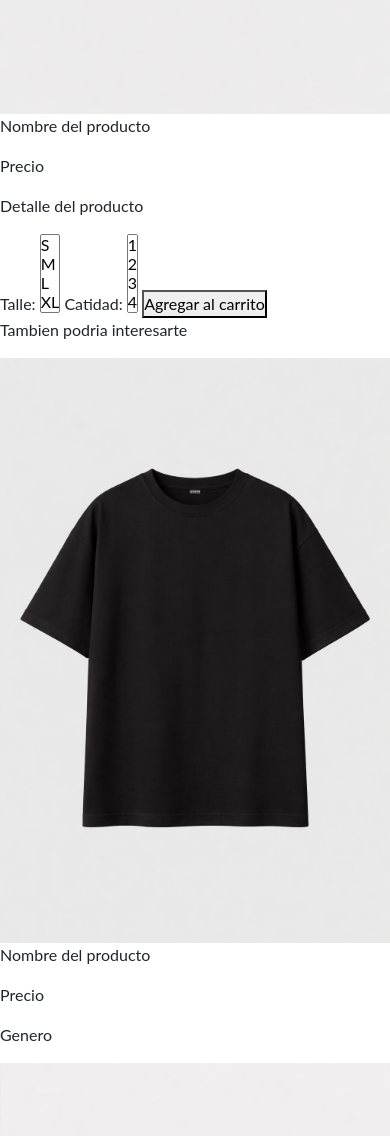
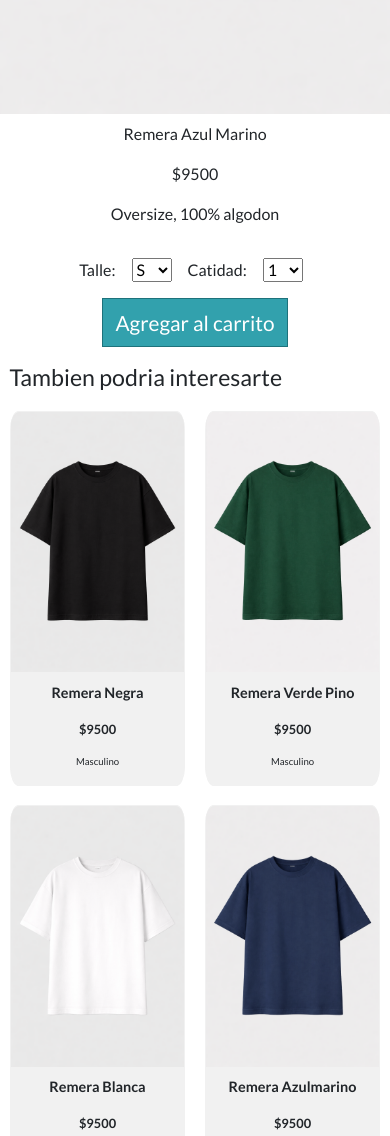
Before and after one commit to Shaihueque/Newen, a website: page pages/detalleDelProducto.html in a window 390 px wide. Shown: the part 527-1663 px from the top of the page. Drawn offline with nearby package versions, Linux system fonts and the light colour scheme.

Commit message:
se agrego detalle del producto en scss, con su respectivo responsive y corrigio mayuscula en secciones

```diff
--- a/pages/detalleDelProducto.html
+++ b/pages/detalleDelProducto.html
@@ -4,7 +4,7 @@
     <meta charset="UTF-8">
     <meta name="viewport" content="width=device-width, initial-scale=1.0">
     <link href="https://cdn.jsdelivr.net/npm/bootstrap@5.3.8/dist/css/bootstrap.min.css" rel="stylesheet" integrity="sha384-sRIl4kxILFvY47J16cr9ZwB07vP4J8+LH7qKQnuqkuIAvNWLzeN8tE5YBujZqJLB" crossorigin="anonymous">
-    <link rel="stylesheet" href="../css/style.css" />
+    <link rel="stylesheet" href="../css/main.css" />
     <title>Detalle del producto</title>
 </head>
 <body>
@@ -86,19 +86,21 @@
     </header>
 
     <main>
-        <section>
-            <div>
-                <div>
+        <section class="seccionProductoElegido">
+            <div class="contenedorDelProducto">
+                <div class="contenedorImgDetailProduct">
                     <img src="../Assest/img/remera_oversize_azulmarino.png" alt="Remera Oversize Azul Marino">
                 </div>
-                <div>
-                    <p>Nombre del producto</p>
-                    <p>Precio</p>
-                    <p>Detalle del producto</p>
+                <div class="contenedorDetailySeleccyBtn">
+                    <div class="detallesDelProducto">
+                        <p>Remera Azul Marino</p>
+                        <p>$9500</p>
+                        <p>Oversize, 100% algodon</p>
                     </div>
-                <div>
+                    <div class="contenedorSeleccionesyBtn">
+                        <div class="contenedorSelecciones">
                             <label>Talle:</label>
-                    <select multiple>
+                            <select class="selectores">
                                 <option value="S">S</option>
                                 <option value="M">M</option>
                                 <option value="L">L</option>
@@ -106,39 +108,63 @@
                             </select>
 
                             <label>Catidad:</label>
-                    <select multiple>
+                            <select class="selectores">
                                 <option value="1">1</option>
                                 <option value="2">2</option>
                                 <option value="3">3</option>
                                 <option value="4">4</option>
                                 <option value="5">5</option>
                             </select>
+                        </div>
 
-                    <button type="submit">Agregar al carrito</button>
+                        <button type="submit" class="btn-agregarCarrito">Agregar al carrito</button>
+                    </div>
                 </div>
             </div>
         </section>
 
-        <section>
-            <p>Tambien podria interesarte</p>
+        <h3 class="nombreSeccion">Tambien podria interesarte</h3>
 
-            <div>
-                    <div>
+        <section class="seccionCards">
+
+                <div class="cards card1">
+                    <div class="contenedorImgCard">
                         <img src="../Assest/img/remera_oversize_negra.png" alt="Remera Oversize Negra">
                     </div>
-                    <div>
-                        <p>Nombre del producto</p>
-                        <p>Precio</p>
-                        <p>Genero</p>
+                    <div class="contenedorDescripcion">
+                        <p class="nameProducto">Remera Negra</p>
+                        <p class="priceProducto">$9500</p>
+                        <p class="generoProducto">Masculino</p>
                     </div>
-
-                     <div>
+                </div>
+                <div class="cards card2">
+                     <div class="contenedorImgCard">
                         <img src="../Assest/img/remera_oversize_verdepino.png" alt="Remera Oversize Verde pino">
                     </div>
-                    <div>
-                        <p>Nombre del producto</p>
-                        <p>Precio</p>
-                        <p>Genero</p>
+                    <div class="contenedorDescripcion">
+                        <p class="nameProducto">Remera Verde Pino</p>
+                        <p class="priceProducto">$9500</p>
+                        <p class="generoProducto">Masculino</p>
+                    </div>
+                </div>
+                <div class="cards cards">
+                    <div class="contenedorImgCard">
+                        <img src="../Assest/img/remera_oversize_blanca.png" alt="Remera Oversize blanca">
+                    </div>
+                    <div class="contenedorDescripcion">
+                        <p class="nameProducto">Remera Blanca</p>
+                        <p class="priceProducto">$9500</p>
+                        <p class="generoProducto">Masculino</p>
+                    </div>
+                </div>
+                <div class="cards cards">
+                    <div class="contenedorImgCard">
+                        <img src="../Assest/img/remera_oversize_azulmarino.png" alt="Remera Oversize azulmarino">
+                    </div>
+                    <div class="contenedorDescripcion">
+                        <p class="nameProducto">Remera Azulmarino</p>
+                        <p class="priceProducto">$9500</p>
+                        <p class="generoProducto">Masculino</p>
                     </div>
                 </div>
         </section>
--- a/scss/_base.scss
+++ b/scss/_base.scss
@@ -14,7 +14,6 @@ body{
         grid-template-areas:
         "header"
         "main"
-        "sidebar"
         "footer";
 }
 
--- a/scss/main.scss
+++ b/scss/main.scss
@@ -13,5 +13,6 @@
 @use './pages/iniciarSesion';
 @use './pages/registrarse';
 @use './pages/remeras';
+@use './pages/detalleDelProducto';
 
 @use './parcials/footer';
--- a/scss/pages/_detalleDelProducto.scss
+++ b/scss/pages/_detalleDelProducto.scss
@@ -1,2 +1,70 @@
 @use '../variables' as *;
-@use '../mixin' as *;
+@use '../mixin';
+@use '../extend' as *;
+
+
+main{
+
+        .contenedorDelProducto{
+            @include mixin.flex(center, center);
+            flex-direction: column;
+
+            @include mixin.tablet{
+                        @include mixin.flex(center, center);
+                        flex-direction: row;
+
+                        .contenedorImgDetailProduct{
+                            width: 50%;
+                        }
+
+                        .contenedorDetailySeleccyBtn{
+                            @include mixin.flex(center, center);
+                            flex-direction: column;
+                            width: 50%;
+                        }
+                    }
+
+                    @include mixin.escritorio{
+                        width: 90%;
+
+                        .contenedorImgDetailProduct{
+                            width: 45%;
+                        }
+
+                        .contenedorDetailySeleccyBtn{
+                            width: 45%;
+                        }
+                    }
+
+            .detallesDelProducto{
+                @include mixin.flex(center, center);
+                flex-direction: column;
+                margin: $espacio-8px;
+            }
+            .contenedorSeleccionesyBtn{
+                @include mixin.flex(center, center);
+                flex-direction: column;
+
+                }
+
+                .contenedorSelecciones{
+                    display: flex;
+                    align-items: center;
+                    gap: $espacio-8px;
+
+                    .selectores{
+                        height: $espacio-24px;
+                        margin: $espacio-8px;
+                        width: 2.5rem;
+                    }
+                }
+                .btn-agregarCarrito{
+                    @extend.btn-registrarse;
+                    width: 80%;
+                    color: $color-secundary;
+                    margin: $espacio-8px;
+                    padding: $espacio-8px;
+                    margin: $espacio-8px;
+                }
+            }
+        }
```
Also changed, not shown: index.html (+2 -2 lines), css/main.css, 1 other file. Lines whose indentation alone changed are shown as unchanged.
